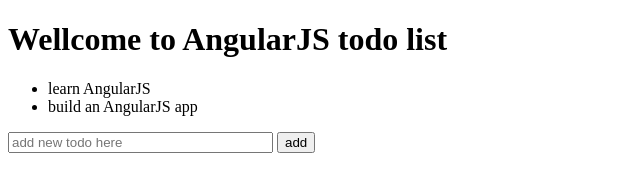
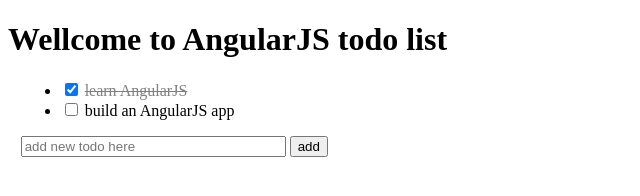
Before and after one commit to LeoWalker1508/angularjs-todo-app, a website: page index.html in a window 1280 px wide. Shown: the whole page, without its empty margins (0-640 px from the left). Drawn offline with nearby package versions, Linux system fonts and the light colour scheme.

Commit message:
Added some stile

```diff
--- a/index.html
+++ b/index.html
@@ -3,20 +3,24 @@
 <head>
   <script src="node_modules/angular/angular.min.js"></script>
   <script type="text/javascript" src="todo.js"></script>
+  <link rel="stylesheet" href="todo.css">
 </head>
 <body>
   <h1>Wellcome to AngularJS todo list</h1>
-    <div ng-controller="TodoListController">
+    <div ng-controller="TodoListController" class="container">
       <ul>
         <li ng-repeat="todo in todos">
-          {{todo.name}}
+          <label class="checkbox">
+            <input type="checkbox" ng-model="todo.done">
+            <span class="done-{{todo.done}}" class="done-{{todo.done}}">{{todo.name}}</span>
+          </label>
         </li>
       </ul>
 
       <form ng-submit="add">
-          <input type="text" ng-model="todoText" size="30"
+          <input class="input" type="text" ng-model="todoText" size="30"
           placeholder="add new todo here">
-          <input class="btn-primary" type="submit" value="add" ng-click="add()">
+          <input class="btn btn-primary" type="button" value="add" ng-click="add()">
       </form>
     </div>
 </body>
--- a/package.json
+++ b/package.json
@@ -11,6 +11,7 @@
   "license": "MIT",
   "dependencies": {
     "angular": "^1.7.7",
+    "bootstrap": "^4.3.1",
     "eslint-plugin-chai-expect": "^2.0.1",
     "g": "^2.0.1",
     "http-server": "^0.11.1"
--- /dev/null
+++ b/todo.css
@@ -0,0 +1,8 @@
+.done-true {
+  text-decoration: line-through;
+  color: grey;
+}
+
+.container {
+  margin-left: 1%;
+}
--- a/todo.js
+++ b/todo.js
@@ -14,3 +14,8 @@
     }
     $scope.add = add;
   })
+/*
+  <script src="https://code.jquery.com/jquery-3.3.1.slim.min.js" integrity="sha384-q8i/X+965DzO0rT7abK41JStQIAqVgRVzpbzo5smXKp4YfRvH+8abtTE1Pi6jizo" crossorigin="anonymous"></script>
+<script src="https://cdnjs.cloudflare.com/ajax/libs/popper.js/1.14.7/umd/popper.min.js" integrity="sha384-UO2eT0CpHqdSJQ6hJty5KVphtPhzWj9WO1clHTMGa3JDZwrnQq4sF86dIHNDz0W1" crossorigin="anonymous"></script>
+<script src="https://stackpath.bootstrapcdn.com/bootstrap/4.3.1/js/bootstrap.min.js" integrity="sha384-JjSmVgyd0p3pXB1rRibZUAYoIIy6OrQ6VrjIEaFf/nJGzIxFDsf4x0xIM+B07jRM" crossorigin="anonymous"></script>
+*/
```
Also changed, not shown: 1 other file.
